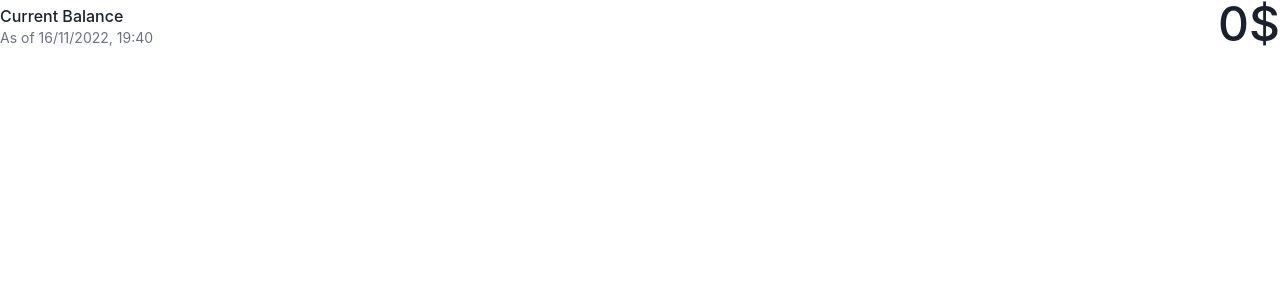
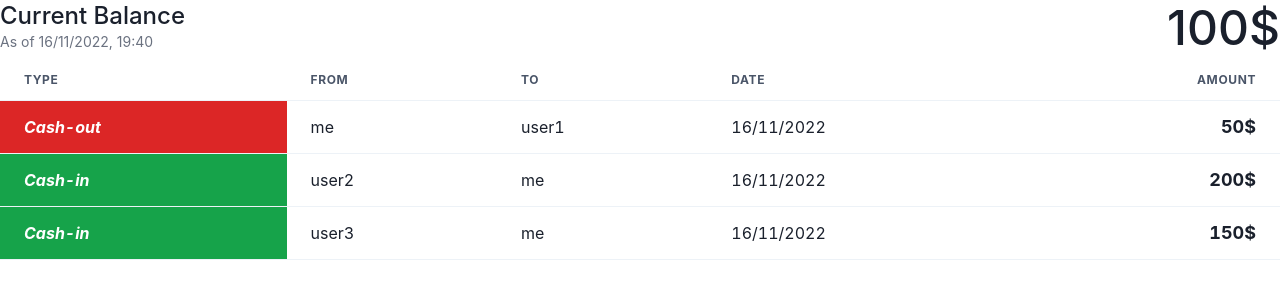
Before and after one commit to andersonfpcorrea/ng-cash, a React (Vite) app in the folder frontend/: page /home in a window 1280 px wide. Shown: the top 300 px of the page. Built offline with nearby package versions, Linux system fonts and the light colour scheme.

Commit message:
feat: create Transactions component

```diff
--- /dev/null
+++ b/frontend/src/Mocks.tsx
@@ -0,0 +1,49 @@
+import { ITransaction } from "./interfaces";
+
+export const transactions: ITransaction[] = [
+  {
+    id: 1,
+    type: "Cash-out",
+    from: "user1",
+    to: "user2",
+    createdAt: "16/11/2022",
+    amount: 50,
+  },
+  {
+    id: 2,
+    type: "Cash-in",
+    from: "user2",
+    to: "user1",
+    createdAt: "16/11/2022",
+    amount: 200,
+  },
+  {
+    id: 3,
+    type: "Cash-in",
+    from: "user3",
+    to: "user1",
+    createdAt: "16/11/2022",
+    amount: 150,
+  },
+];
+
+export const users = [
+  {
+    id: 1,
+    username: "user1",
+    password: "123456",
+    accountId: 1,
+  },
+  {
+    id: 2,
+    username: "user2",
+    password: "123456",
+    accountId: 2,
+  },
+  {
+    id: 3,
+    username: "user3",
+    password: "123456",
+    accountId: 3,
+  },
+];
--- a/frontend/src/components/CurrentBalance.tsx
+++ b/frontend/src/components/CurrentBalance.tsx
@@ -19,7 +19,7 @@ export default function CurrentBalance({
   return (
     <Flex className="w-full justify-between gap-8 items-end">
       <Flex className="flex-col">
-        <Text className="font-medium text-2xll">Current Balance</Text>
+        <Text className="font-medium text-2xl">Current Balance</Text>
         <Text className="text-gray-500 text-sm">As of {today}</Text>
       </Flex>
       <Text className="font-medium text-5xl">{balance}$</Text>
--- /dev/null
+++ b/frontend/src/components/Transactions.tsx
@@ -0,0 +1,50 @@
+import {
+  Table,
+  TableContainer,
+  Tbody,
+  Td,
+  Th,
+  Thead,
+  Tr,
+} from "@chakra-ui/react";
+import { ReactElement } from "react";
+import { ITransactionProps } from "../interfaces";
+
+const typeStyles = {
+  "Cash-out": "bg-red-600 font-bold text-white italic",
+  "Cash-in": "bg-green-600 font-bold text-white italic",
+};
+
+export default function Transactions({
+  transactions,
+  user,
+}: ITransactionProps): ReactElement {
+  return (
+    <TableContainer className="w-full">
+      <Table>
+        <Thead>
+          <Tr>
+            <Th>Type</Th>
+            <Th>From</Th>
+            <Th>To</Th>
+            <Th>Date</Th>
+            <Th isNumeric>Amount</Th>
+          </Tr>
+        </Thead>
+        <Tbody>
+          {transactions.map((el) => (
+            <Tr key={el.id}>
+              <Td className={typeStyles[el.type]}>{el.type}</Td>
+              <Td>{el.from === user ? "me" : el.from}</Td>
+              <Td>{el.to === user ? "me" : el.from}</Td>
+              <Td>{el.createdAt}</Td>
+              <Td isNumeric className="text-lg font-bold">
+                {el.amount}$
+              </Td>
+            </Tr>
+          ))}
+        </Tbody>
+      </Table>
+    </TableContainer>
+  );
+}
--- /dev/null
+++ b/frontend/src/interfaces/index.tsx
@@ -0,0 +1,13 @@
+export interface ITransaction {
+  id: number;
+  type: "Cash-in" | "Cash-out";
+  from: string;
+  to: string;
+  createdAt: string;
+  amount: number;
+}
+
+export interface ITransactionProps {
+  transactions: ITransaction[];
+  user: string;
+}
--- a/frontend/src/routes/Home.tsx
+++ b/frontend/src/routes/Home.tsx
@@ -1,12 +1,17 @@
-import { Flex } from "@chakra-ui/react";
+import { VStack } from "@chakra-ui/react";
 import { ReactElement, useState } from "react";
 import CurrentBalance from "../components/CurrentBalance";
+import Transactions from "../components/Transactions";
+import { transactions } from "../Mocks";
 
 export default function Home(): ReactElement {
-  const [balance] = useState(0);
+  const [balance] = useState(100);
+  const [user] = useState("user1");
+
   return (
-    <Flex>
+    <VStack>
       <CurrentBalance balance={balance} />
-    </Flex>
+      <Transactions transactions={transactions} user={user} />
+    </VStack>
   );
 }
```
Also changed, not shown: 1 other file (tests, documents, lock files or other folders).
